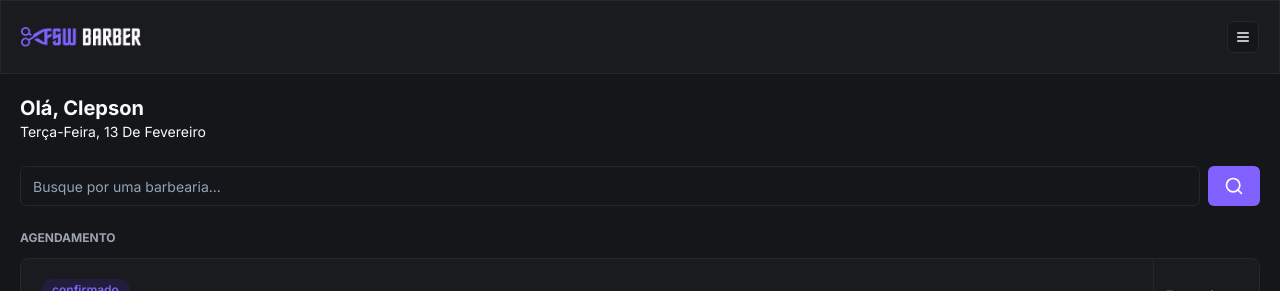
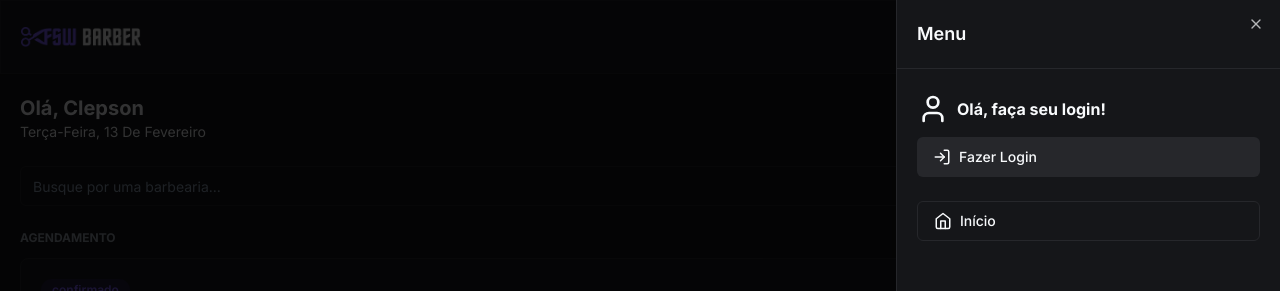
Before and after one commit to clepsonlacerda/barber, a Next.js app: page / in a window 1280 px wide. Both pictures are taken after a click on the button 1243 px from the left and 37 px from the top of the page. Shown: the top 291 px of the page. Built offline with nearby package versions, Linux system fonts and the light colour scheme; no server answers; the database is empty.

Commit message:
feat: add sign in and sign out

```diff
--- a/app/_components/header.tsx
+++ b/app/_components/header.tsx
@@ -1,16 +1,84 @@
+"use client";
+
 import Image from "next/image";
 import { Card, CardContent } from "./ui/card";
 import { Button } from "./ui/button";
-import { MenuIcon } from "lucide-react";
+import { CalendarIcon, HomeIcon, LogInIcon, LogOutIcon, MenuIcon, UserIcon } from "lucide-react";
+import { Sheet, SheetContent, SheetHeader, SheetTitle, SheetTrigger } from "./ui/sheet";
+import { signIn, signOut, useSession } from "next-auth/react";
+import { Avatar, AvatarImage } from "./ui/avatar";
+import Link from "next/link";
 
 const Header = () => {
+
+  const { data, status } = useSession();
+
+  const handleLogoutClieck = () => signOut();
+  const handleLoginClieck = () => signIn('google');
+
   return (
     <Card className="rounded-none" >
       <CardContent className="p-5 justify-between items-center flex flex-row" >
         <Image src="/logo.png" alt="FSW Barber" height={18} width={120} />
+        <Sheet>
+          <SheetTrigger asChild >
             <Button variant="outline" size="icon" className="h-8 w-8">
               <MenuIcon size={16} />
             </Button>
+          </SheetTrigger>
+
+          <SheetContent className="p-0">
+            <SheetHeader className="text-left border-b border-solid border-secondary p-5">
+              <SheetTitle>Menu</SheetTitle>
+            </SheetHeader>
+
+            {data?.user ? (
+              <div className="flex justify-between px-5 py-6 items-center">
+                <div className="flex items-center gap-3">
+                  <Avatar>
+                    <AvatarImage src={data.user?.image ?? ""} />
+                  </Avatar>
+
+                  <h2 className="font-bold">{data.user.name}</h2>
+                </div>
+
+                <Button variant="secondary" size="icon">
+                  <LogOutIcon onClick={handleLogoutClieck} />
+                </Button>
+              </div>
+            ) : (
+              <div className="flex flex-col px-5 py-6 gap-3">
+                <div className="flex items-center gap-2">
+                  <UserIcon size={32} />
+                  <h2 className="font-bold">Olá, faça seu login!</h2>
+                </div>
+                <Button variant="secondary" className="w-full justify-start" onClick={handleLoginClieck}>
+                  <LogInIcon className="mr-2" size={18} />
+                  Fazer Login
+                </Button>
+              </div>
+            )}
+
+            <div className="flex flex-col gap-3 px-5">
+              <Button variant="outline" className="justify-start" asChild>
+                <Link href="/">
+                  <HomeIcon size={18} className="mr-2" />
+                  Início
+                </Link>
+              </Button>
+
+              {data?.user && (
+                <Button variant="outline" className="justify-start" asChild>
+                  <Link href="/bookings">
+                    <CalendarIcon size={18} className="mr-2" />
+                    Agendamentos
+                  </Link>
+                </Button>
+              )}
+            </div>
+
+          </SheetContent>
+        </Sheet>
       </CardContent>
     </Card>
   );
--- /dev/null
+++ b/app/_components/ui/sheet.tsx
@@ -0,0 +1,140 @@
+"use client"
+
+import * as React from "react"
+import * as SheetPrimitive from "@radix-ui/react-dialog"
+import { cva, type VariantProps } from "class-variance-authority"
+import { X } from "lucide-react"
+
+import { cn } from "@/app/_lib/utils"
+
+const Sheet = SheetPrimitive.Root
+
+const SheetTrigger = SheetPrimitive.Trigger
+
+const SheetClose = SheetPrimitive.Close
+
+const SheetPortal = SheetPrimitive.Portal
+
+const SheetOverlay = React.forwardRef<
+  React.ElementRef<typeof SheetPrimitive.Overlay>,
+  React.ComponentPropsWithoutRef<typeof SheetPrimitive.Overlay>
+>(({ className, ...props }, ref) => (
+  <SheetPrimitive.Overlay
+    className={cn(
+      "fixed inset-0 z-50 bg-black/80  data-[state=open]:animate-in data-[state=closed]:animate-out data-[state=closed]:fade-out-0 data-[state=open]:fade-in-0",
+      className
+    )}
+    {...props}
+    ref={ref}
+  />
+))
+SheetOverlay.displayName = SheetPrimitive.Overlay.displayName
+
+const sheetVariants = cva(
+  "fixed z-50 gap-4 bg-background p-6 shadow-lg transition ease-in-out data-[state=open]:animate-in data-[state=closed]:animate-out data-[state=closed]:duration-300 data-[state=open]:duration-500",
+  {
+    variants: {
+      side: {
+        top: "inset-x-0 top-0 border-b data-[state=closed]:slide-out-to-top data-[state=open]:slide-in-from-top",
+        bottom:
+          "inset-x-0 bottom-0 border-t data-[state=closed]:slide-out-to-bottom data-[state=open]:slide-in-from-bottom",
+        left: "inset-y-0 left-0 h-full w-3/4 border-r data-[state=closed]:slide-out-to-left data-[state=open]:slide-in-from-left sm:max-w-sm",
+        right:
+          "inset-y-0 right-0 h-full w-3/4  border-l data-[state=closed]:slide-out-to-right data-[state=open]:slide-in-from-right sm:max-w-sm",
+      },
+    },
+    defaultVariants: {
+      side: "right",
+    },
+  }
+)
+
+interface SheetContentProps
+  extends React.ComponentPropsWithoutRef<typeof SheetPrimitive.Content>,
+    VariantProps<typeof sheetVariants> {}
+
+const SheetContent = React.forwardRef<
+  React.ElementRef<typeof SheetPrimitive.Content>,
+  SheetContentProps
+>(({ side = "right", className, children, ...props }, ref) => (
+  <SheetPortal>
+    <SheetOverlay />
+    <SheetPrimitive.Content
+      ref={ref}
+      className={cn(sheetVariants({ side }), className)}
+      {...props}
+    >
+      {children}
+      <SheetPrimitive.Close className="absolute right-4 top-4 rounded-sm opacity-70 ring-offset-background transition-opacity hover:opacity-100 focus:outline-none focus:ring-2 focus:ring-ring focus:ring-offset-2 disabled:pointer-events-none data-[state=open]:bg-secondary">
+        <X className="h-4 w-4" />
+        <span className="sr-only">Close</span>
+      </SheetPrimitive.Close>
+    </SheetPrimitive.Content>
+  </SheetPortal>
+))
+SheetContent.displayName = SheetPrimitive.Content.displayName
+
+const SheetHeader = ({
+  className,
+  ...props
+}: React.HTMLAttributes<HTMLDivElement>) => (
+  <div
+    className={cn(
+      "flex flex-col space-y-2 text-center sm:text-left",
+      className
+    )}
+    {...props}
+  />
+)
+SheetHeader.displayName = "SheetHeader"
+
+const SheetFooter = ({
+  className,
+  ...props
+}: React.HTMLAttributes<HTMLDivElement>) => (
+  <div
+    className={cn(
+      "flex flex-col-reverse sm:flex-row sm:justify-end sm:space-x-2",
+      className
+    )}
+    {...props}
+  />
+)
+SheetFooter.displayName = "SheetFooter"
+
+const SheetTitle = React.forwardRef<
+  React.ElementRef<typeof SheetPrimitive.Title>,
+  React.ComponentPropsWithoutRef<typeof SheetPrimitive.Title>
+>(({ className, ...props }, ref) => (
+  <SheetPrimitive.Title
+    ref={ref}
+    className={cn("text-lg font-semibold text-foreground", className)}
+    {...props}
+  />
+))
+SheetTitle.displayName = SheetPrimitive.Title.displayName
+
+const SheetDescription = React.forwardRef<
+  React.ElementRef<typeof SheetPrimitive.Description>,
+  React.ComponentPropsWithoutRef<typeof SheetPrimitive.Description>
+>(({ className, ...props }, ref) => (
+  <SheetPrimitive.Description
+    ref={ref}
+    className={cn("text-sm text-muted-foreground", className)}
+    {...props}
+  />
+))
+SheetDescription.displayName = SheetPrimitive.Description.displayName
+
+export {
+  Sheet,
+  SheetPortal,
+  SheetOverlay,
+  SheetTrigger,
+  SheetClose,
+  SheetContent,
+  SheetHeader,
+  SheetFooter,
+  SheetTitle,
+  SheetDescription,
+}
--- a/package.json
+++ b/package.json
@@ -15,6 +15,7 @@
     "@auth/prisma-adapter": "^1.4.0",
     "@prisma/client": "^5.9.1",
     "@radix-ui/react-avatar": "^1.0.4",
+    "@radix-ui/react-dialog": "^1.0.5",
     "@radix-ui/react-slot": "^1.0.2",
     "class-variance-authority": "^0.7.0",
     "clsx": "^2.1.0",
```
Also changed, not shown: 1 other file (tests, documents, lock files or other folders). Lines whose indentation alone changed are shown as unchanged.
